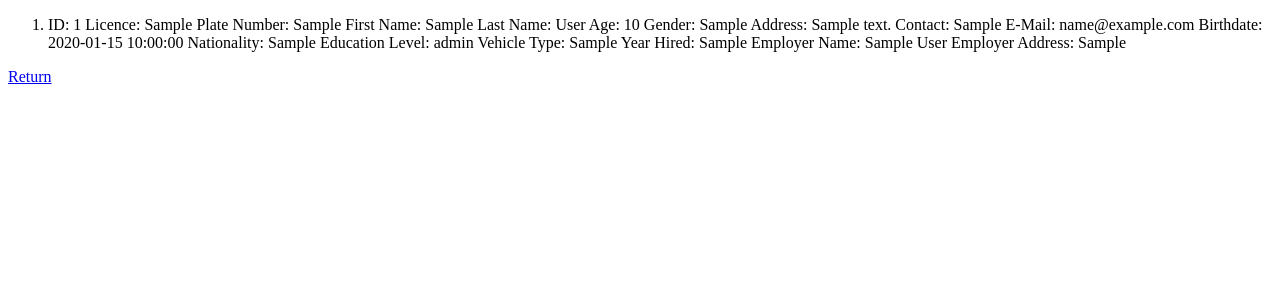
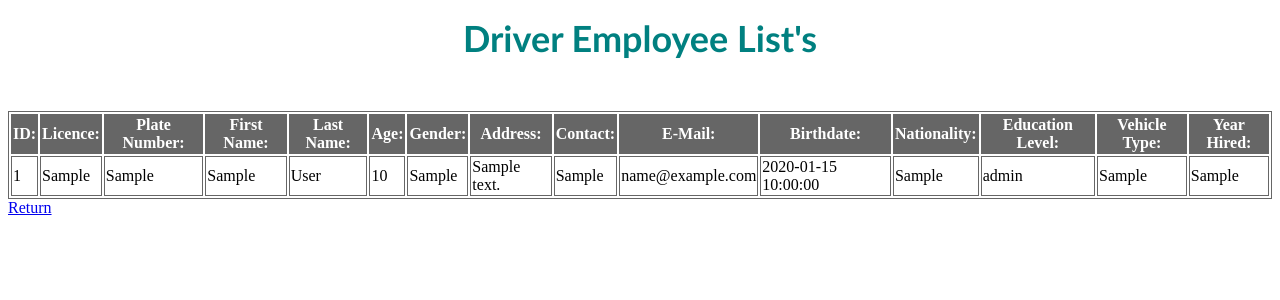
Before and after one commit to johnzaniah/Thesis-Project, a PHP site: page /view.php in a window 1280 px wide. Shown: the top 300 px of the page. Run offline with PHP 8.4, Linux system fonts and the light colour scheme; tables that the repository leaves empty or names only in its code hold one stand-in row (values such as "Sample post").

Commit message:
Fixed the Table

```diff
--- a/thesismain/view.php
+++ b/thesismain/view.php
@@ -1,50 +1,81 @@
 <!DOCTYPE html>
 <html>
+    <p style="text-align: center;">
+        <span style="font-size:36px;"><strong><span style="font-family: trebuchet ms,helvetica,sans-serif;"><span style="color: rgb(0, 128, 128);">Driver Employee List's</span></span></strong></span></p>
+        <p style="text-align: center;">
+        &nbsp;</p>
         <head>
             <title>Registered Employees</title>
+            <style type="text/css">
+            table, td, th
+            {
+            border:1px solid #666;
+            font-style:Calibri;
+            }
+            th
+            {
+            background-color:#666;
+            color:white;
+            font-style:Calibri;
+            }
+            </style>
         </head>
         <body>
-
+            <table border="1px" width="100%">
+                <tr>
+                    <th>ID:</th>
+                    <th>Licence:</th>
+                    <th>Plate Number:</th>
+                    <th>First Name:</th>
+                    <th>Last Name:</th>
+                    <th>Age:</th>
+                    <th>Gender:</th>
+                    <th>Address:</th>
+                    <th>Contact:</th>
+                    <th>E-Mail:</th>
+                    <th>Birthdate:</th>
+                    <th>Nationality:</th>
+                    <th>Education Level:</th>
+                    <th>Vehicle Type:</th>
+                    <th>Year Hired: </th>
+                </tr>
                 <?php
                 $hostname = "localhost";
                 $username = "root";
                 $password ="";
                 $database = "transport";
-
                 $conn = new mysqli($hostname, $username, $password, $database);
                 if($conn->connect_error) {
                 die("Connection Failed: " . $conn->connect_error);
                 }
-
-$sql = "SELECT id_no, licence, plateno, fname, lastname, age, gender, address, contact, email, bdate, nationality, edulevel, vehicletype, yrhired, empname, empadd FROM driver_employee";
+                $sql = "SELECT id_no, licence, plateno, fname, lastname, age, gender, address, contact, email, bdate, nationality, edulevel, vehicletype, yrhired FROM driver_employee";
                 $result = $conn->query($sql);
-
                 $dwb = $result->fetch_all();
 
-echo "<ol>";
                 for($i=0; $i < sizeof($dwb); $i++){
-    echo
-    "<li> ID: ".$dwb[$i][0].
-    " Licence: ".$dwb[$i][1].
-    " Plate Number: ".$dwb[$i][2].
-    " First Name: ".$dwb[$i][3].
-    " Last Name: ".$dwb[$i][4].
-    " Age: ".$dwb[$i][5].
-    " Gender: ".$dwb[$i][6].
-    " Address: ".$dwb[$i][7].
-    " Contact: ".$dwb[$i][8].
-    " E-Mail: ".$dwb[$i][9].
-    " Birthdate: ".$dwb[$i][10].
-    " Nationality: ".$dwb[$i][11].
-    " Education Level: ".$dwb[$i][12].
-    " Vehicle Type: ".$dwb[$i][13].
-    " Year Hired: ".$dwb[$i][14].
-    " Employer Name: ".$dwb[$i][15].
-    " Employer Address: ".$dwb[$i][16].
-    "</li>";
+                {
+                print "<tr>";
+                    print "<td>" . $dwb[$i][0] . "</td>";
+                    print "<td>" . $dwb[$i][1] . "</td>";
+                    print "<td>" . $dwb[$i][2] . "</td>";
+                    print "<td>" . $dwb[$i][3] . "</td>";
+                    print "<td>" . $dwb[$i][4] . "</td>";
+                    print "<td>" . $dwb[$i][5] . "</td>";
+                    print "<td>" . $dwb[$i][6] . "</td>";
+                    print "<td>" . $dwb[$i][7] . "</td>";
+                    print "<td>" . $dwb[$i][8] . "</td>";
+                    print "<td>" . $dwb[$i][9] . "</td>";
+                    print "<td>" . $dwb[$i][10] . "</td>";
+                    print "<td>" . $dwb[$i][11] . "</td>";
+                    print "<td>" . $dwb[$i][12] . "</td>";
+                    print "<td>" . $dwb[$i][13] . "</td>";
+                    print "<td>" . $dwb[$i][14] . "</td>";
+                print "</tr>" ;
                 }
-echo "</ol>";
+                }
                 ?>
+            </table>
             <div style="margin: auto;"><a class="link" href="index.php">Return</a></div>
+
         </body>
     </html>
```
Lines whose indentation alone changed are shown as unchanged.
